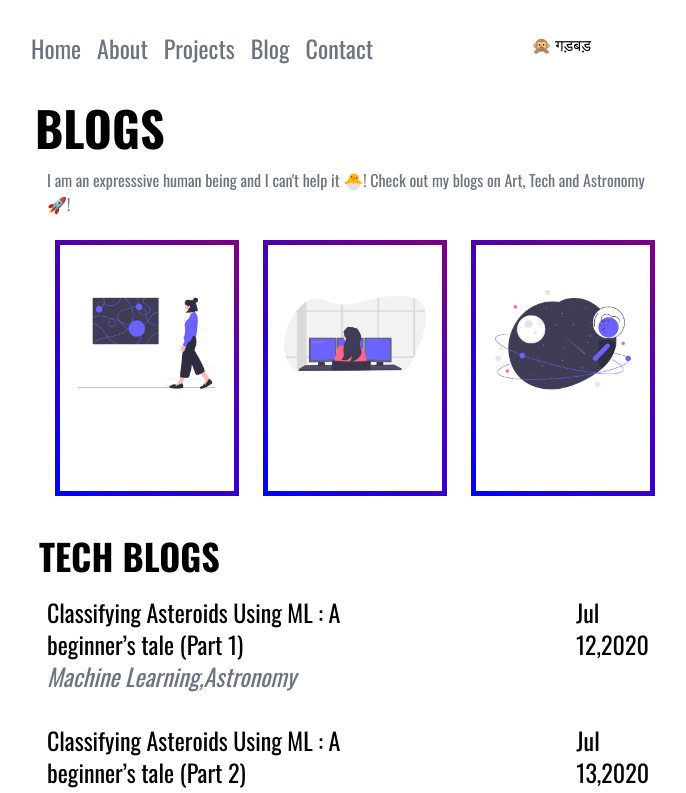
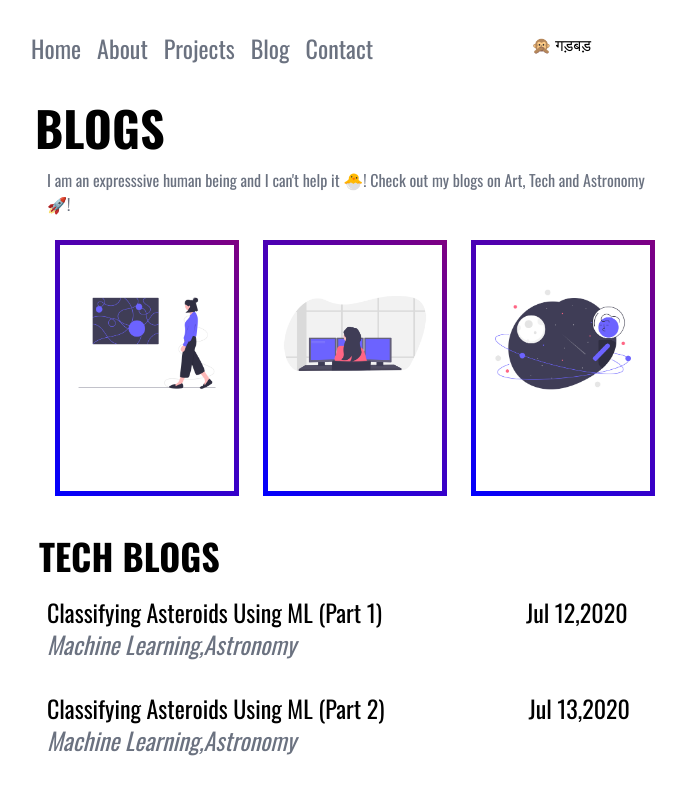
Before and after one commit to tarushi98/nextjs-portfolio, a Next.js app: page /blog in a window 1280 px wide. Shown: the top 793 px of the page, without its empty margins (305-991 px from the left). Built offline with nearby package versions, Linux system fonts and the light colour scheme; no server answers.

Commit message:
blog check

```diff
--- a/pages/blog.js
+++ b/pages/blog.js
@@ -43,11 +43,11 @@ const Blogs = () => (
         <p className="font-bold text-4xl mt-10 sm:ml-6">TECH BLOGS</p>
         <div className="flex flex-col space-y-8 mt-5 sm:ml-8">
                 <div className="flex flex-row space-x-10 sm:space-x-36">
-                        <Link href="https://medium.com/analytics-vidhya/classifying-asteroids-using-ml-a-beginners-tale-part-1-f4385458f13"><p className="text-md sm:text-2xl hover:underline">Classifying Asteroids Using ML : A beginner’s tale (Part 1)<br/><span className="italic text-gray-500 text-md">Machine Learning,Astronomy</span></p></Link>
+                        <Link href="https://medium.com/analytics-vidhya/classifying-asteroids-using-ml-a-beginners-tale-part-1-f4385458f13"><p className="text-md sm:text-2xl hover:underline">Classifying Asteroids Using ML (Part 1)<br/><span className="italic text-gray-500 text-md">Machine Learning,Astronomy</span></p></Link>
                         <p className="text-md sm:text-2xl">Jul 12,2020</p>
                 </div>
                 <div className="flex flex-row space-x-10 sm:space-x-36">
-                        <Link href="https://medium.com/analytics-vidhya/classifying-asteroids-using-ml-a-beginners-tale-part-2-1e379f7a781d"><p className="text-md sm:text-2xl hover:underline">Classifying Asteroids Using ML : A beginner’s tale (Part 2)<br/><span className="italic text-gray-500 text-md">Machine Learning,Astronomy</span></p></Link>
+                        <Link href="https://medium.com/analytics-vidhya/classifying-asteroids-using-ml-a-beginners-tale-part-2-1e379f7a781d"><p className="text-md sm:text-2xl hover:underline">Classifying Asteroids Using ML (Part 2)<br/><span className="italic text-gray-500 text-md">Machine Learning,Astronomy</span></p></Link>
                         <p className="text-md sm:text-2xl">Jul 13,2020</p>
                 </div>
                 <div className="flex flex-row space-x-10 sm:space-x-56">
```
